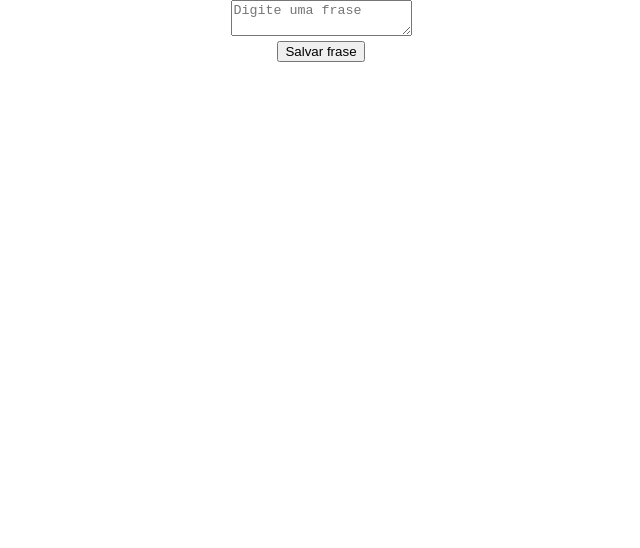
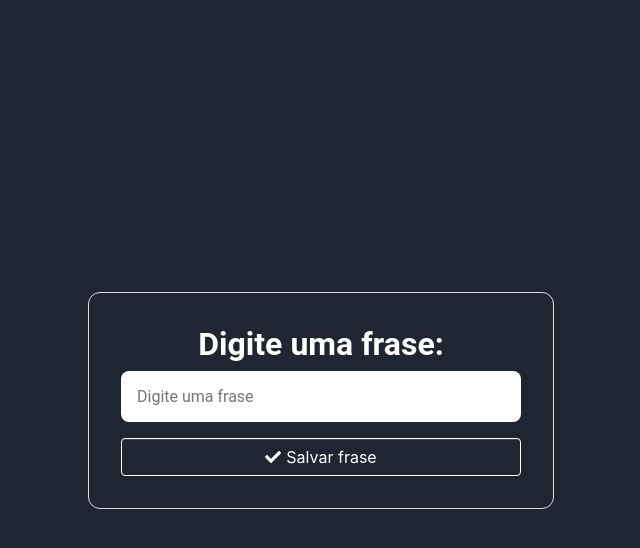
Before and after one commit to Melksedeque/reactjs-usereducer, a React (Create React App) app: page / in a window 1280 px wide. Shown: the top 548 px of the page, without its empty margins (319-959 px from the left). Built offline with nearby package versions, Linux system fonts and the light colour scheme.

Commit message:
Estilização do Projeto

```diff
--- a/src/App.css
+++ b/src/App.css
@@ -1,38 +1,148 @@
 .App {
+  background-color: hsl(218, 23%, 16%);
+  align-items: center;
+  display: flex;
+  flex-flow: column;
+  height: 100vh;
+  justify-content: center;
   text-align: center;
+  width: 100%;
 }
 
-.App-logo {
-  height: 40vmin;
-  pointer-events: none;
+.btn {
+  align-items: center;
+  background-color: transparent;
+  border: 1px solid transparent;
+  border-radius: 0.25rem;
+  box-shadow: inset 0 1px 0 rgba(255, 255, 255, 0.15),
+    0 1px 1px rgba(0, 0, 0, 0.075);
+  cursor: pointer;
+  display: flex;
+  font-family: var(--bs-btn-font-family);
+  font-size: 1rem;
+  font-weight: 400;
+  justify-content: center;
+  gap: 5px;
+  line-height: 1.5rem;
+  padding: 0.375rem 0.75rem;
+  text-align: center;
+  text-decoration: none;
+  transition: all 0.25s ease-in-out;
+  user-select: none;
+  vertical-align: middle;
 }
 
-@media (prefers-reduced-motion: no-preference) {
-  .App-logo {
-    animation: App-logo-spin infinite 20s linear;
-  }
+.btn.salvar {
+  border-color: #ffffff;
+  color: #ffffff;
+}
+.btn.salvar:hover {
+  background-color: #ffffff;
+  border-color: #ffffff;
+  color: hsl(218, 23%, 16%);
 }
 
-.App-header {
-  background-color: #282c34;
-  min-height: 100vh;
+.btn.editar {
+  border-color: #0d6efd;
+  color: #0d6efd;
+}
+.btn.editar:hover {
+  background-color: #0d6efd;
+  border-color: #0d6efd;
+  color: #ffffff;
+}
+
+.btn.remover {
+  border-color: #dc3545;
+  color: #dc3545;
+}
+.btn.remover:hover {
+  background-color: #dc3545;
+  border-color: #dc3545;
+  color: #ffffff;
+}
+
+form.formFrases {
+  background-color: transparent;
+  border: 1px solid #dedede;
+  border-radius: 0.75rem;
   display: flex;
   flex-direction: column;
-  align-items: center;
-  justify-content: center;
-  font-size: calc(10px + 2vmin);
-  color: white;
+  padding: 2rem;
+  width: 400px;
 }
 
-.App-link {
-  color: #61dafb;
+form.formFrases label {
+  color: white;
+  font: 700 2rem "Roboto";
+  margin-bottom: 0.5rem;
 }
 
-@keyframes App-logo-spin {
-  from {
-    transform: rotate(0deg);
-  }
-  to {
-    transform: rotate(360deg);
-  }
+form.formFrases input {
+  background-color: white;
+  border: 0 none;
+  border-radius: 0.5rem;
+  font: 400 1rem "Roboto";
+  margin-bottom: 1rem;
+  padding: 1rem;
 }
+
+table.tabelaFrases {
+  border-radius: 0.75rem;
+  margin-top: 5rem;
+  overflow: hidden;
+  text-align: left;
+  vertical-align: top;
+  width: 75%;
+}
+
+table.tabelaFrases tbody,
+table.tabelaFrases td,
+table.tabelaFrases tfoot,
+table.tabelaFrases th,
+table.tabelaFrases thead,
+table.tabelaFrases tr {
+  border-color: inherit;
+  border-style: solid;
+  border-width: 0;
+}
+
+table.tabelaFrases tbody tr {
+  background-color: hsl(217, 19%, 24%);
+  display: table-row;
+  vertical-align: inherit;
+  unicode-bidi: isolate;
+  border-color: inherit;
+}
+table.tabelaFrases tbody tr:nth-child(even) {
+  background-color: hsl(217, 19%, 38%);
+}
+
+table.tabelaFrases th {
+  background-color: #151520;
+  color: white;
+  display: table-cell;
+  vertical-align: inherit;
+  font-weight: bold;
+  text-align: -internal-center;
+  unicode-bidi: isolate;
+  padding: 0.5rem;
+}
+
+table.tabelaFrases th:first-child {
+  width: 8%;
+}
+table.tabelaFrases th:last-child {
+  width: 12%;
+}
+
+table.tabelaFrases td {
+  color: #dedede;
+  padding: 0.5rem;
+}
+
+table.tabelaFrases td.opcoes {
+  display: flex;
+  flex-flow: row wrap;
+  gap: 10px;
+}
--- a/src/App.js
+++ b/src/App.js
@@ -5,6 +5,7 @@ import reducer, {
   EDITAR_FRASE,
   REMOVER_FRASE,
 } from "./reducer";
+import { FaCheck, FaEdit, FaTrash } from "react-icons/fa";
 
 function App() {
   const [frase, setFrase] = useState("");
@@ -36,35 +37,57 @@ function App() {
 
   return (
     <div className="App">
-      <form onSubmit={salvarFrase}>
-        <textarea
+      <form className="formFrases" onSubmit={salvarFrase}>
+        <label for="fraseDoUsuario">Digite uma frase:</label>
+        <input
           value={frase}
           onChange={(evento) => setFrase(evento.target.value)}
           placeholder="Digite uma frase"
+          id="fraseDoUsuario"
           required
         />
-        <br />
-        <button type="submit">Salvar frase</button>
+        <button type="submit" className="btn salvar">
+          <FaCheck />
+          <span>Salvar frase</span>
+        </button>
       </form>
+      {listaDeFrases.length > 0 && (
+        <table className="tabelaFrases">
+          <thead>
+            <th>ID</th>
+            <th>Frase</th>
+            <th>Opções</th>
+          </thead>
+          <tbody>
             {listaDeFrases.map((frase, index) => (
-        <div key={index}>
-          <p>{frase}</p>
+              <tr key={index}>
+                <td>{index}</td>
+                <td>
+                  <em>{frase}</em>
+                </td>
+                <td className="opcoes">
                   <button
                     onClick={() => {
                       editarFrase(frase);
                     }}
+                    className="btn editar"
                   >
-            Editar
+                    <FaEdit />
                   </button>
                   <button
                     onClick={() => {
                       excluirFrase(frase);
                     }}
+                    className="btn remover"
                   >
-            Remover
+                    <FaTrash />
                   </button>
-        </div>
+                </td>
+              </tr>
             ))}
+          </tbody>
+        </table>
+      )}
     </div>
   );
 }
```
Lines whose indentation alone changed are shown as unchanged.
